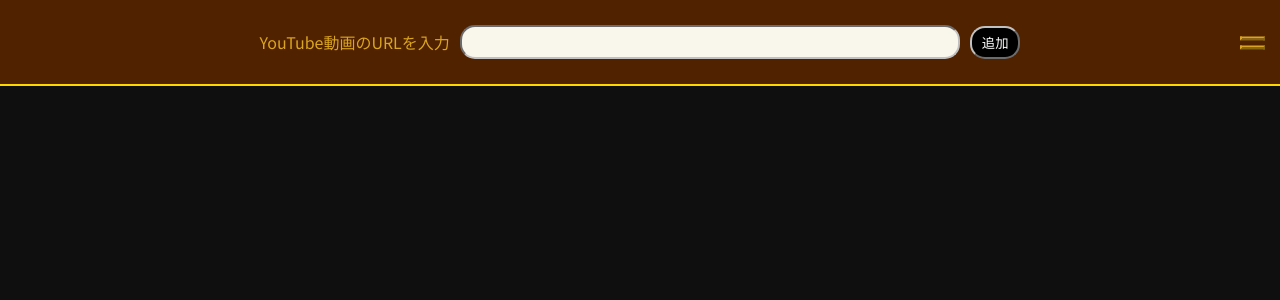
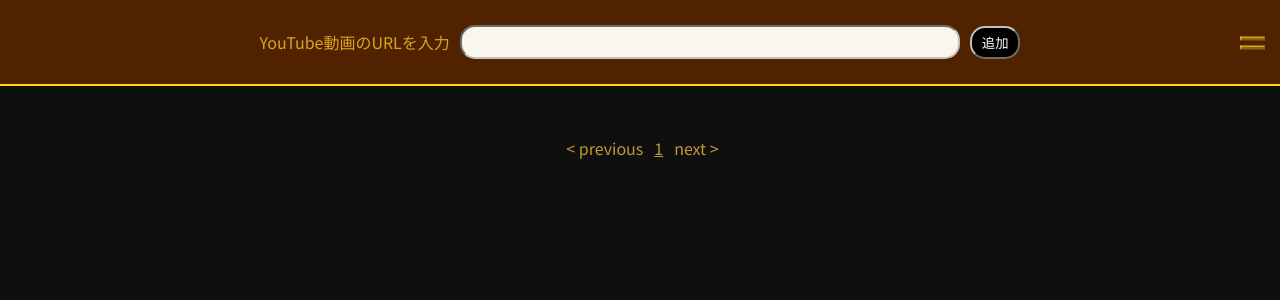
Before and after one commit to fujitashuichi/youtube-video-holder, a React (Create React App) app: page / in a window 1280 px wide. Shown: the top 300 px of the page. Built offline with nearby package versions, Linux system fonts and the light colour scheme; a web font is replaced by a local one.

Commit message:
Add: ページネーションを追加

```diff
--- a/package.json
+++ b/package.json
@@ -13,6 +13,8 @@
     "@types/react-dom": "^19.2.2",
     "react": "^19.2.0",
     "react-dom": "^19.2.0",
+    "react-paginate": "^8.3.0",
+    "react-pagination": "^1.0.0",
     "react-router-dom": "^7.9.4",
     "react-scripts": "5.0.1",
     "typescript": "^4.9.5",
--- a/src/App.css
+++ b/src/App.css
@@ -217,6 +217,32 @@ form button:hover {
 }
 
 
+/* ページネーション */
+
+.pagination-wrapper {
+    display: flex;
+    width: fit-content;
+    margin: 0 auto;
+}
+
+.pagination {
+    display: flex;
+    gap: 25px 6px;
+}
+
+.page-link,
+.page-item {
+    list-style: none;
+    color: #c09933!important;
+    text-decoration: none!important;
+    cursor: pointer;
+}
+
+.pagination .active {
+    text-decoration: underline!important;
+}
+
+
 /* レスポンス */
 
 @media screen and (max-width: 870px) {
--- a/src/HomePage.tsx
+++ b/src/HomePage.tsx
@@ -1,6 +1,7 @@
-import React, { createContext, useState } from 'react'
+import React, { createContext, useEffect, useState } from 'react'
 import Menu from './Menu'
 import VideoList from './VideoList'
+import ReactPaginate from 'react-paginate';
 
 
 export const VideoProperty = createContext({} as any);
@@ -45,6 +46,35 @@ function HomePage() {
 			savedVideos.push(videoId);
 			localStorage.setItem("youtubeVideos", JSON.stringify(savedVideos));
 		}
+
+		setStorageLength(savedVideos.length);
+	}
+
+
+	//---------------------------------------------- ページネーション関連 ------------------------------------------------- //
+
+	const [pageCount, setPageCount] = useState<number>();
+	const [storageLength, setStorageLength] = useState<number>(0);
+
+	useEffect(() => {
+		setStorageLength(JSON.parse(localStorage.getItem("youtubeVideos") || "[]").length);
+	}, []);
+
+	// itemCountとstorageLengthに応じてpageCountの値を更新する
+	useEffect(() => {
+		const newPageCount = Math.ceil(storageLength / itemCount);
+		setPageCount(newPageCount);
+	}, [itemCount, storageLength]);
+
+    const [itemsOffset, setItemsOffset] = useState(0);
+
+    const endOffset = itemsOffset + itemCount;
+
+    const currentItemsOffsets = [itemsOffset, endOffset];
+
+	const handlePageClick = (e: { selected: number }) => {
+		const newOffset = (e.selected * itemCount) % storageLength;
+        setItemsOffset(newOffset);
 	}
 
 
@@ -66,7 +96,29 @@ function HomePage() {
 				<Menu />
 			</header>
 			<main id='main'>
-				<VideoList videoCount={itemCount} />
+				<VideoList offsets={currentItemsOffsets} />
+				<div className="pagination-wrapper">
+					<ReactPaginate
+						nextLabel="next >"
+						onPageChange={handlePageClick}
+						pageRangeDisplayed={3}
+						marginPagesDisplayed={2}
+						pageCount={pageCount || 1}
+						previousLabel="< previous"
+						pageClassName="page-item"
+						pageLinkClassName="page-link"
+						previousClassName="page-item"
+						previousLinkClassName="page-link"
+						nextClassName="page-item"
+						nextLinkClassName="page-link"
+						breakLabel="..."
+						breakClassName="page-item"
+						breakLinkClassName="page-link"
+						containerClassName="pagination"
+						activeClassName="active"
+						activeLinkClassName="active"
+					/>
+				</div>
 			</main>
 		</ItemsPerPage.Provider>
         </VideoProperty.Provider>
--- a/src/VideoList.tsx
+++ b/src/VideoList.tsx
@@ -2,17 +2,18 @@ import type { Element, VideoId } from './config/types'
 import Video from './Video';
 
 type Props = {
-    videoCount: number;
+    offsets: number[];
 }
 
 
-function VideoList({ videoCount }: Props) {
+function VideoList({ offsets }: Props) {
     const savedVideoIds: VideoId[] = JSON.parse(localStorage.getItem("youtubeVideos") || "[]");
 
-    const endOffset = Math.min(videoCount, savedVideoIds.length);
+    const startOffset = offsets[0];
+    const endOffset = Math.min(offsets[1], savedVideoIds.length);
 
     let videos: Element[] = [];
-    for (let i=0; i < endOffset; i++) {
+    for (let i=startOffset; i < endOffset; i++) {
         const video: Element = <Video key={i} videoId={savedVideoIds[i]} />
         videos.push(video);
     }
```
Also changed, not shown: 2 other files (tests, documents, lock files or other folders).
